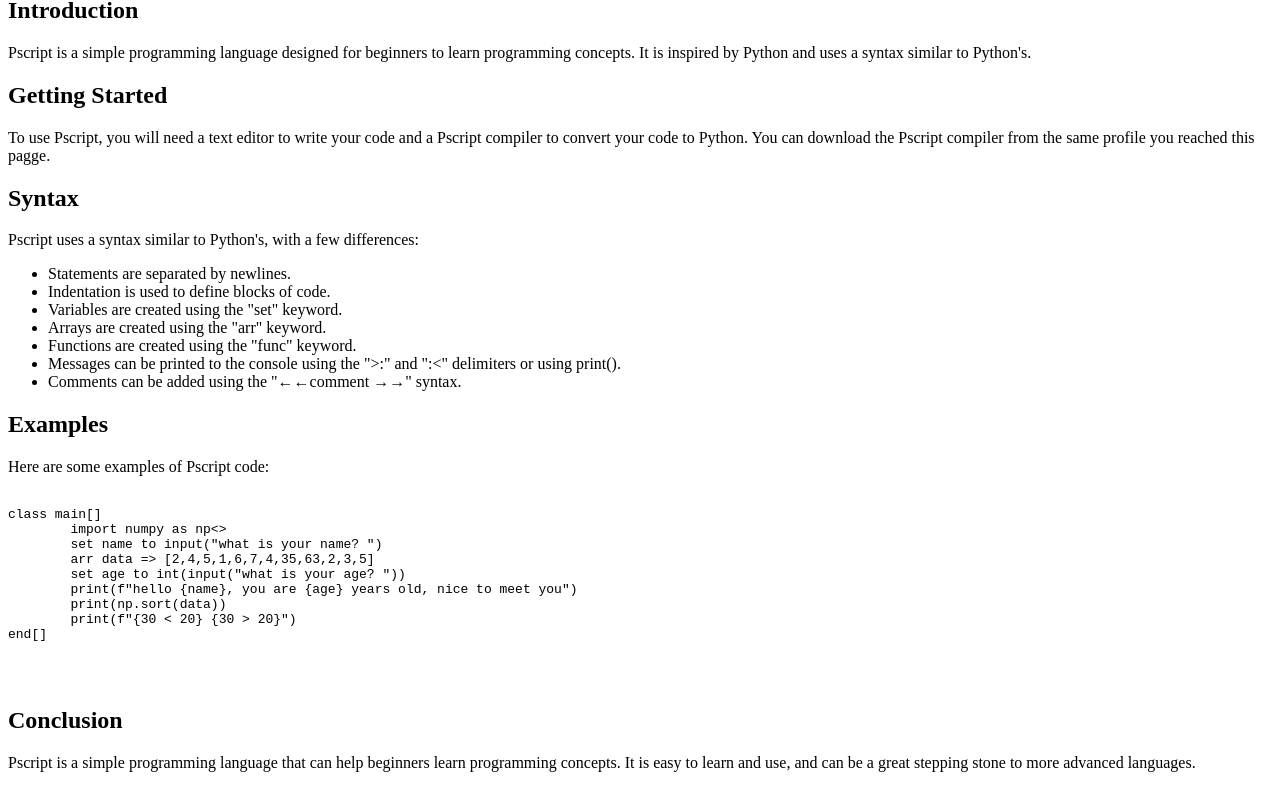
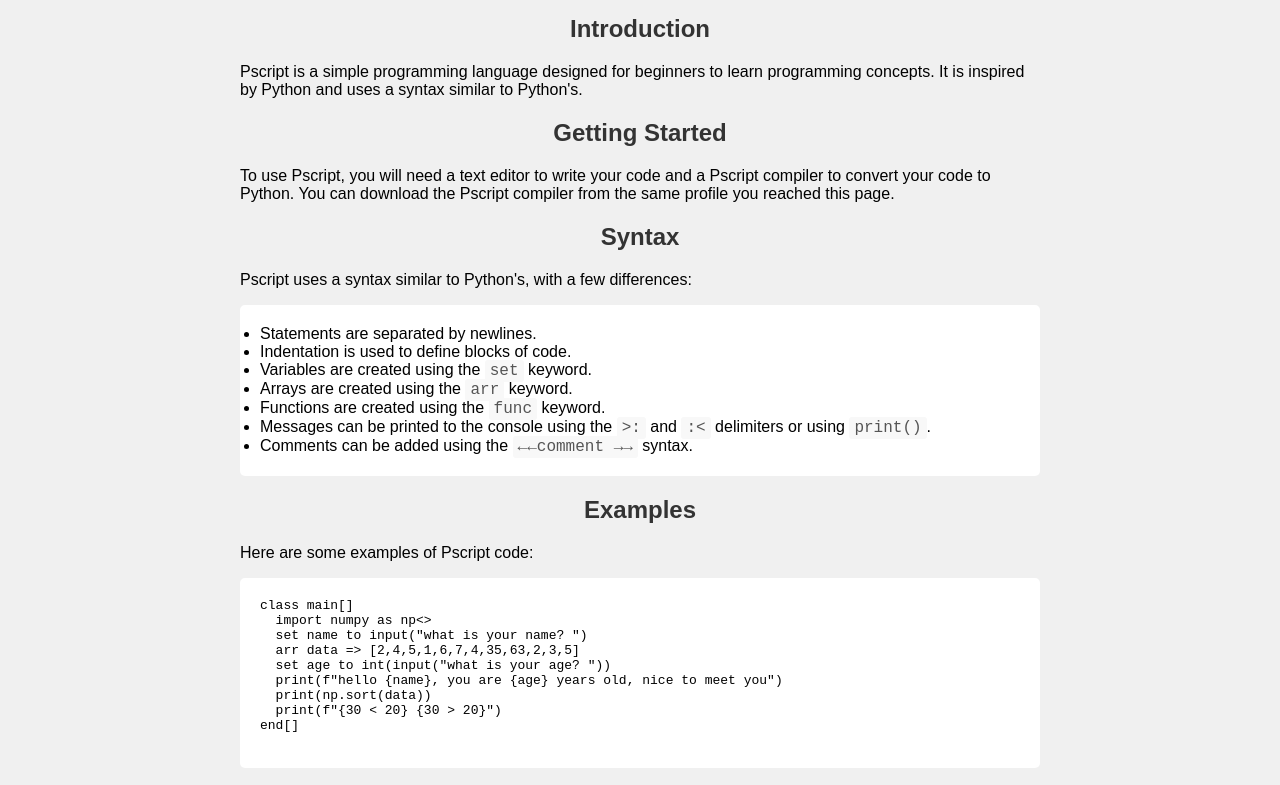
Before and after one commit to cross-sans/pscript, a plain HTML site: page index.html in a window 1280 px wide. Shown: the part 83-868 px from the top of the page. Drawn offline with Linux system fonts and the light colour scheme.

Commit message:
Update index.html

```diff
--- a/index.html
+++ b/index.html
@@ -3,6 +3,39 @@
   <head>
     <title>Pscript Documentation</title>
     <meta charset="UTF-8">
+    <style>
+      body {
+        font-family: Arial, sans-serif;
+        max-width: 800px;
+        margin: 0 auto;
+        padding: 20px;
+        background-color: #f0f0f0;
+      }
+      h1, h2 {
+        color: #333;
+        text-align: center;
+        margin-bottom: 20px;
+      }
+      ul, pre {
+        background-color: #fff;
+        padding: 20px;
+        border-radius: 5px;
+      }
+      pre {
+        overflow: auto;
+      }
+      code {
+        font-family: monospace;
+        font-size: 16px;
+        background-color: #f8f8f8;
+        padding: 2px 5px;
+        border-radius: 3px;
+        color: #555;
+      }
+      a {
+        color: #666;
+      }
+    </style>
   </head>
   <body>
     <h1>Pscript Documentation</h1>
@@ -11,24 +44,23 @@
     <p>Pscript is a simple programming language designed for beginners to learn programming concepts. It is inspired by Python and uses a syntax similar to Python's.</p>
 
     <h2>Getting Started</h2>
-	<p>To use Pscript, you will need a text editor to write your code and a Pscript compiler to convert your code to Python. You can download the Pscript compiler from the same profile you reached this pagge.</p>
+    <p>To use Pscript, you will need a text editor to write your code and a Pscript compiler to convert your code to Python. You can download the Pscript compiler from the same profile you reached this page.</p>
 
     <h2>Syntax</h2>
     <p>Pscript uses a syntax similar to Python's, with a few differences:</p>
     <ul>
       <li>Statements are separated by newlines.</li>
       <li>Indentation is used to define blocks of code.</li>
-		<li>Variables are created using the "set" keyword.</li>
-		<li>Arrays are created using the "arr" keyword.</li>
-		<li>Functions are created using the "func" keyword.</li>
-		<li>Messages can be printed to the console using the "&gt;:" and ":&lt;" delimiters or using print().</li>
-		<li>Comments can be added using the "&larr;&larr;comment &rarr;&rarr;" syntax.</li>
+      <li>Variables are created using the <code>set</code> keyword.</li>
+      <li>Arrays are created using the <code>arr</code> keyword.</li>
+      <li>Functions are created using the <code>func</code> keyword.</li>
+      <li>Messages can be printed to the console using the <code>&gt;:</code> and <code>:&lt;</code> delimiters or using <code>print()</code>.</li>
+      <li>Comments can be added using the <code>&larr;&larr;comment &rarr;&rarr;</code> syntax.</li>
     </ul>
 
     <h2>Examples</h2>
     <p>Here are some examples of Pscript code:</p>
     <pre>
-
 class main[]
   import numpy as np<<testing things on pscript and the code's translation into actual python code>>
   set name to input("what is your name? ")
@@ -36,10 +68,8 @@ class main[]
   set age to int(input("what is your age? "))
   print(f"hello {name}, you are {age} years old, nice to meet you")
   print(np.sort(data))
-	print(f"{30 < 20} {30 > 20}")
+  print(f"{30 &lt; 20} {30 &gt; 20}")
 end[]
-
-
     </pre>
 
     <h2>Conclusion</h2>
```
Lines whose indentation alone changed are shown as unchanged.
